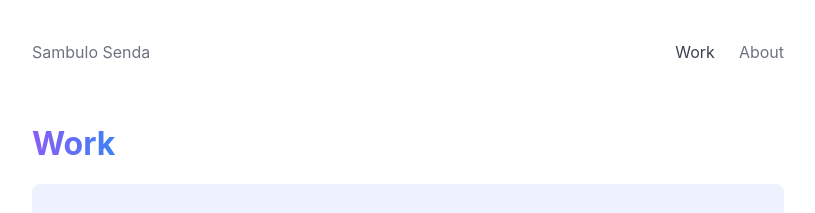
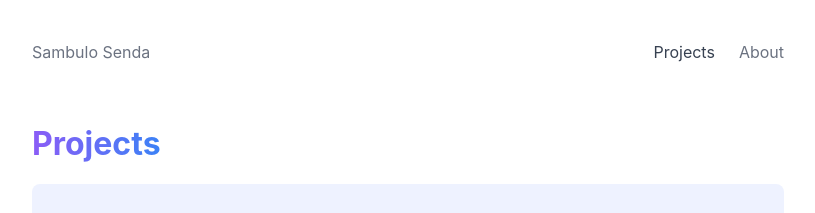
Before and after one commit to sambulosenda/sambulosendas, a Next.js app: page /projects in a window 1280 px wide. Shown: the top 213 px of the page, without its empty margins (232-1047 px from the left). Built offline with nearby package versions, Linux system fonts and the light colour scheme.

Commit message:
work to projects title

```diff
--- a/components/Layout.tsx
+++ b/components/Layout.tsx
@@ -32,7 +32,7 @@ const Layout = ({ children, title = 'Default title' }: Props) => {
           <div>
             <Link href="/projects" passHref>
               <a className={router.pathname === '/projects' ? 'active' : ''}>
-                Work
+               Projects
               </a>
             </Link>
           </div>
--- a/pages/projects/index.tsx
+++ b/pages/projects/index.tsx
@@ -12,7 +12,7 @@ const WithStaticProps = ({ items }: Props) => (
   <Layout title="Work">
     <div className="text-3xl font-bold my-4 antialiased">
       <span className="text-transparent bg-clip-text bg-gradient-to-r from-purple-500 to-blue-500">
-        Work
+       Projects
       </span>
     </div>
     {items.map((item) => (
```
